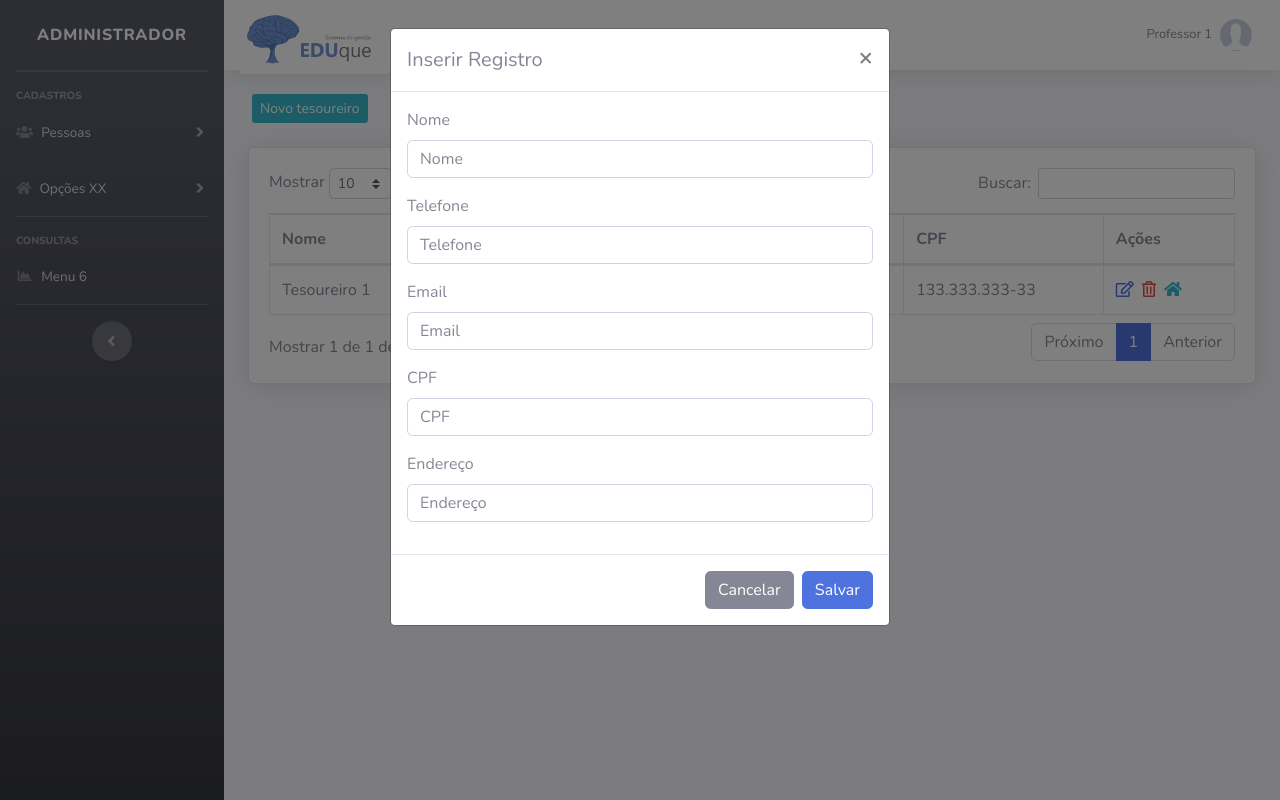
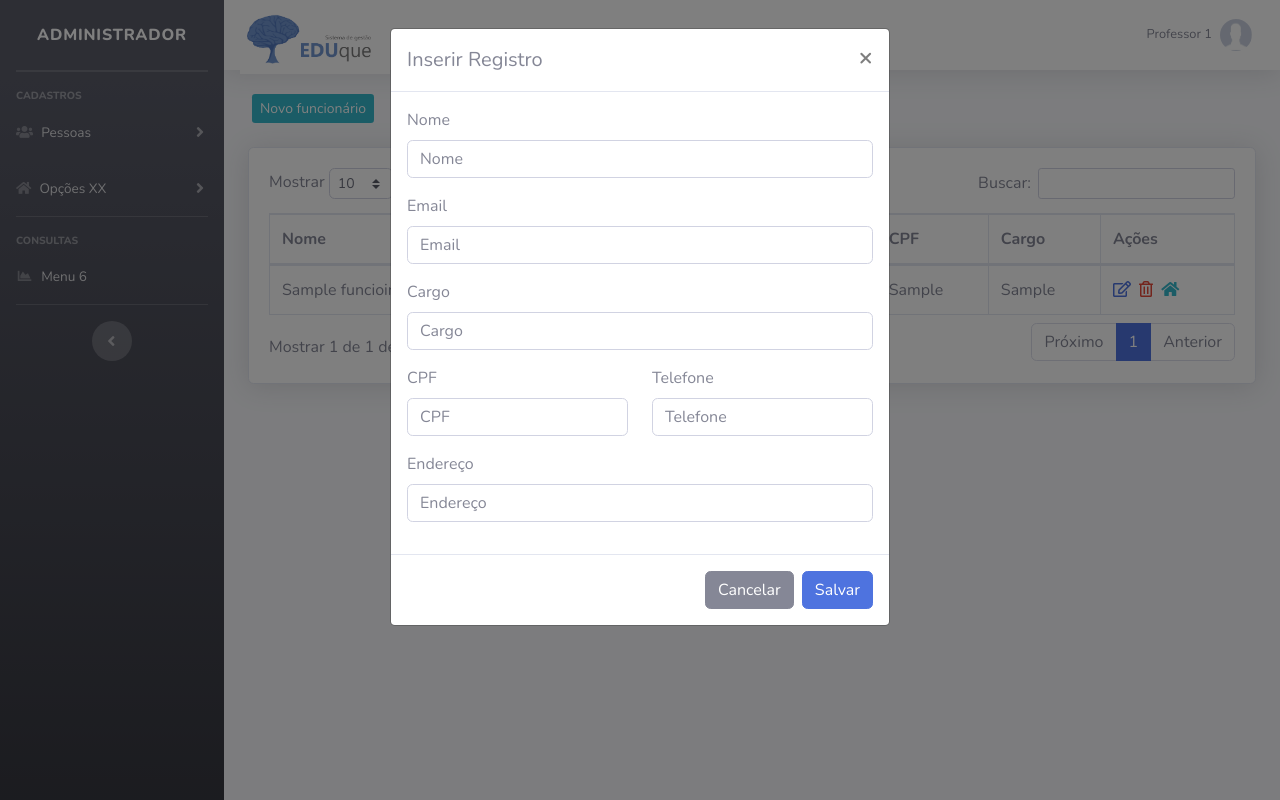
Before and after one commit to gustavogamasa/sistema-escolar, a PHP site: page /escolar/painel-adm/index.php?pag=funcionarios&funcao=novo in a window 1280 px wide. Run offline with PHP 8.4, Linux system fonts and the light colour scheme; a user stored in the database is signed in; data comes from the database, SQL or seed files in the repository; tables that the repository leaves empty or names only in its code hold one stand-in row (values such as "Sample post").

Commit message:
Funcionario - CRUD

```diff
--- a/painel-adm/funcionarios.php
+++ b/painel-adm/funcionarios.php
@@ -1,17 +1,17 @@
 <?php
 
-$pag = "tesoureiros";
+$pag = "funcionarios";
 
 require_once("../conexao.php");
 @session_start();
 
 //verificar se o usuário está autenticado
-if(@$_SESSION['id_usuario'] == null || @$_SESSION['nivel_usuario'] != 'admin'){
+if (@$_SESSION['id_usuario'] == null || @$_SESSION['nivel_usuario'] != 'admin') {
     echo "<script language='javascript'> window.location='../index.php' </script>";
-
 }
 
-function debug_to_console($data) {
+function debug_to_console($data)
+{
     $output = $data;
     if (is_array($output))
         $output = implode(',', $output);
@@ -24,7 +24,7 @@ function debug_to_console($data) {
 
 <div class="row mt-4 mb-4">
 
-    <a type="button" class="btn-info btn-sm ml-3 d-none d-md-block" href="index.php?pag=<?php echo $pag ?>&funcao=novo">Novo tesoureiro</a>
+    <a type="button" class="btn-info btn-sm ml-3 d-none d-md-block" href="index.php?pag=<?php echo $pag ?>&funcao=novo">Novo funcionário</a>
     <a type="button" class="btn-primary btn-sm ml-3 d-block d-sm-none" href="index.php?pag=<?php echo $pag ?>&funcao=novo">+</a>
 
 </div>
@@ -43,6 +43,7 @@ function debug_to_console($data) {
                         <th>Telefone</th>
                         <th>Email</th>
                         <th>CPF</th>
+                        <th>Cargo</th>
 
                         <th>Ações</th>
                     </tr>
@@ -52,10 +53,10 @@ function debug_to_console($data) {
 
                     <?php
 
-                   $query = $pdo->query("SELECT * FROM tesoureiros order by id desc ");
+                    $query = $pdo->query("SELECT * FROM funcioinarios order by id desc ");
                     $res = $query->fetchAll(PDO::FETCH_ASSOC);
 
-                   for ($i=0; $i < count($res); $i++) {
+                    for ($i = 0; $i < count($res); $i++) {
                         foreach ($res[$i] as $key => $value) {
                         }
 
@@ -64,6 +65,7 @@ function debug_to_console($data) {
                         $email = $res[$i]['email'];
                         $cpf = $res[$i]['cpf'];
                         $endereco = $res[$i]['endereco'];
+                        $cargo = $res[$i]['cargo'];
 
                         $id = $res[$i]['id'];
 
@@ -76,6 +78,7 @@ function debug_to_console($data) {
                             <td><?php echo $telefone ?></td>
                             <td><?php echo $email ?></td>
                             <td><?php echo $cpf ?></td>
+                            <td><?php echo $cargo ?></td>
 
 
                             <td>
@@ -110,7 +113,7 @@ function debug_to_console($data) {
                     $titulo = "Editar Registro";
                     $id2 = $_GET['id'];
 
-                    $query = $pdo->query("SELECT * FROM tesoureiros where id = '" . $id2 . "' ");
+                    $query = $pdo->query("SELECT * FROM funcionarios where id = '" . $id2 . "' ");
                     $res = $query->fetchAll(PDO::FETCH_ASSOC);
 
                     $nome2 = $res[0]['nome'];
@@ -118,13 +121,9 @@ function debug_to_console($data) {
                     $email2 = $res[0]['email'];
                     $cpf2 = $res[0]['cpf'];
                     $endereco2 = $res[0]['endereco'];
-
-
-
-
+                    $cargo2 = $res[0]['cargo'];
                 } else {
                     $titulo = "Inserir Registro";
-
                 }
 
 
@@ -142,23 +141,43 @@ function debug_to_console($data) {
                 <div class="modal-body">
 
                     <div class="form-group">
-                        <label >Nome</label>
+                        <label>Nome</label>
                         <input value="<?php echo @$nome2 ?>" type="text" class="form-control" id="nome" name="nome" placeholder="Nome">
                     </div>
+
+
                     <div class="form-group">
-                        <label >Telefone</label>
+                        <label>Email</label>
+                        <input value="<?php echo @$email2 ?>" type="text" class="form-control" id="email" name="email" placeholder="Email">
+                    </div>
+
+                    <div class="form-group">
+                        <label>Cargo</label>
+                        <input value="<?php echo @$cargo2 ?>" type="text" class="form-control" id="cargo" name="cargo" placeholder="Cargo">
+                    </div>
+
+                    <div class="row">
+                        <div class="col-md-6">
+                            <div class="form-group">
+
+                                <label>CPF</label>
+                                <input value="<?php echo @$cpf2 ?>" type="text" class="form-control" id="cpf" name="cpf" placeholder="CPF">
+
+                            </div>
+                        </div>
+
+                        <div class="col-md-6">
+                            <div class="form-group">
+
+                                <label>Telefone</label>
                                 <input value="<?php echo @$telefone2 ?>" type="text" class="form-control" id="telefone" name="telefone" placeholder="Telefone">
                             </div>
+                        </div>
+
+                    </div>
+
                     <div class="form-group">
-                        <label >Email</label>
-                        <input value="<?php echo @$email2 ?>" type="text" class="form-control" id="email" name="email" placeholder="Email">
-                    </div>
-                    <div class="form-group">
-                        <label >CPF</label>
-                        <input value="<?php echo @$cpf2 ?>" type="text" class="form-control" id="cpf" name="cpf" placeholder="CPF">
-                    </div>
-                    <div class="form-group">
-                        <label >Endereço</label>
+                        <label>Endereço</label>
                         <input value="<?php echo @$endereco2 ?>" type="text" class="form-control" id="endereco" name="endereco" placeholder="Endereço">
                     </div>
 
@@ -221,7 +240,7 @@ function debug_to_console($data) {
                 <button type="button" class="btn btn-secondary" data-dismiss="modal" id="btn-cancelar-excluir">Cancelar</button>
                 <form method="post">
 
-                    <input type="hidden" id="id"  name="id" value="<?php echo @$_GET['id'] ?>" required>
+                    <input type="hidden" id="id" name="id" value="<?php echo @$_GET['id'] ?>" required>
 
                     <button type="button" id="btn-deletar" name="btn-deletar" class="btn btn-danger">Excluir</button>
                 </form>
@@ -238,7 +257,7 @@ function debug_to_console($data) {
     <div class="modal-dialog" role="document">
         <div class="modal-content">
             <div class="modal-header">
-				<h5 class="modal-title">Dados Tesoureiro</h5>
+                <h5 class="modal-title">Dados do funcionário</h5>
                 <button type="button" class="close" data-dismiss="modal" aria-label="Close">
                     <span aria-hidden="true">&times;</span>
                 </button>
@@ -252,24 +271,24 @@ function debug_to_console($data) {
 
                     $id2 = $_GET['id'];
 
-					$query = $pdo->query("SELECT * FROM tesoureiros where id = '$id2' ");
+                    $query = $pdo->query("SELECT * FROM funcionarios where id = '$id2' ");
                     $res = $query->fetchAll(PDO::FETCH_ASSOC);
                     $nome3 = $res[0]['nome'];
                     $cpf3 = $res[0]['cpf'];
                     $telefone3 = $res[0]['telefone'];
                     $email3 = $res[0]['email'];
                     $endereco3 = $res[0]['endereco'];
-
-
-
+                    $cargo3 = $res[0]['cargo'];
                 }
 
 
                 ?>
 
                 <span><b>Nome: </b> <i><?php echo $nome3 ?></i><br>
-				<span><b>Telefone: </b> <i><?php echo $telefone3 ?></i> <span class="ml-4"><b>CPF: </b> <i><?php echo $cpf3 ?></i><br>
+                    <span><b>Telefone: </b> <i><?php echo $telefone3 ?></i>
+                    <span class="ml-4"><b>CPF: </b> <i><?php echo $cpf3 ?></i><br>
                             <span><b>Email: </b> <i><?php echo $email3 ?><br>
+                            <span><b>Cargo: </b> <i><?php echo $cargo3 ?><br>
                                     <span><b>Endereço: </b> <i><?php echo $endereco3 ?><br>
 
 
@@ -307,8 +326,8 @@ if (@$_GET["funcao"] != null && @$_GET["funcao"] == "endereco") {
 
 <!--AJAX PARA INSERÇÃO E EDIÇÃO DOS DADOS COM IMAGEM -->
 <script type="text/javascript">
-    $("#form").submit(function () {
-        var pag = "<?=$pag?>";
+    $("#form").submit(function() {
+        var pag = "<?= $pag ?>";
         event.preventDefault();
         var formData = new FormData(this);
 
@@ -317,7 +336,7 @@ if (@$_GET["funcao"] != null && @$_GET["funcao"] == "endereco") {
             type: 'POST',
             data: formData,
 
-            success: function (mensagem) {
+            success: function(mensagem) {
 
                 $('#mensagem').removeClass()
 
@@ -326,7 +345,7 @@ if (@$_GET["funcao"] != null && @$_GET["funcao"] == "endereco") {
                     //$('#nome').val('');
                     //$('#cpf').val('');
                     $('#btn-fechar').click();
-                    window.location = "index.php?pag="+pag;
+                    window.location = "index.php?pag=" + pag;
 
                 } else {
 
@@ -340,10 +359,10 @@ if (@$_GET["funcao"] != null && @$_GET["funcao"] == "endereco") {
             cache: false,
             contentType: false,
             processData: false,
-            xhr: function () {  // Custom XMLHttpRequest
+            xhr: function() { // Custom XMLHttpRequest
                 var myXhr = $.ajaxSettings.xhr();
                 if (myXhr.upload) { // Avalia se tem suporte a propriedade upload
-                    myXhr.upload.addEventListener('progress', function () {
+                    myXhr.upload.addEventListener('progress', function() {
                         /* faz alguma coisa durante o progresso do upload */
                     }, false);
                 }
@@ -359,9 +378,9 @@ if (@$_GET["funcao"] != null && @$_GET["funcao"] == "endereco") {
 
 <!--AJAX PARA EXCLUSÃO DOS DADOS -->
 <script type="text/javascript">
-    $(document).ready(function () {
-        var pag = "<?=$pag?>";
-        $('#btn-deletar').click(function (event) {
+    $(document).ready(function() {
+        var pag = "<?= $pag ?>";
+        $('#btn-deletar').click(function(event) {
             event.preventDefault();
 
             $.ajax({
@@ -369,7 +388,7 @@ if (@$_GET["funcao"] != null && @$_GET["funcao"] == "endereco") {
                 method: "post",
                 data: $('form').serialize(),
                 dataType: "text",
-                success: function (mensagem) {
+                success: function(mensagem) {
 
                     if (mensagem.trim() === 'Excluído com Sucesso!') {
 
@@ -398,14 +417,13 @@ if (@$_GET["funcao"] != null && @$_GET["funcao"] == "endereco") {
 
 <!--SCRIPT PARA CARREGAR IMAGEM -->
 <script type="text/javascript">
-
     function carregarImg() {
 
         var target = document.getElementById('target');
         var file = document.querySelector("input[type=file]").files[0];
         var reader = new FileReader();
 
-        reader.onloadend = function () {
+        reader.onloadend = function() {
             target.src = reader.result;
         };
 
@@ -417,7 +435,6 @@ if (@$_GET["funcao"] != null && @$_GET["funcao"] == "endereco") {
             target.src = "";
         }
     }
-
 </script>
 
 
@@ -425,14 +442,12 @@ if (@$_GET["funcao"] != null && @$_GET["funcao"] == "endereco") {
 
 
 <script type="text/javascript">
-
-    $(document).ready(function () {
+    $(document).ready(function() {
         $('#dataTable').dataTable({
             "ordering": false
         })
 
     });
-
 </script>
 
 
@@ -443,7 +458,7 @@ if (@$_GET["funcao"] != null && @$_GET["funcao"] == "endereco") {
     <div class="modal-dialog" role="document">
         <div class="modal-content">
             <div class="modal-header">
-				<h5 class="modal-title">Dados do tesoureiro</h5>
+                <h5 class="modal-title">Dados do funcionário</h5>
                 <button type="button" class="close" data-dismiss="modal" aria-label="Close">
                     <span aria-hidden="true">&times;</span>
                 </button>
@@ -457,16 +472,13 @@ if (@$_GET["funcao"] != null && @$_GET["funcao"] == "endereco") {
 
                     $id2 = $_GET['id'];
 
-					$query = $pdo->query("SELECT * FROM tesoureiros where id = '$id2' ");
+                    $query = $pdo->query("SELECT * FROM funcionarios where id = '$id2' ");
                     $res = $query->fetchAll(PDO::FETCH_ASSOC);
                     $nome3 = $res[0]['nome'];
                     $cpf3 = $res[0]['cpf'];
                     $telefone3 = $res[0]['telefone'];
                     $email3 = $res[0]['email'];
                     $endereco3 = $res[0]['endereco'];
-
-
-
                 }
 
 
```
Lines whose indentation alone changed are shown as unchanged.
